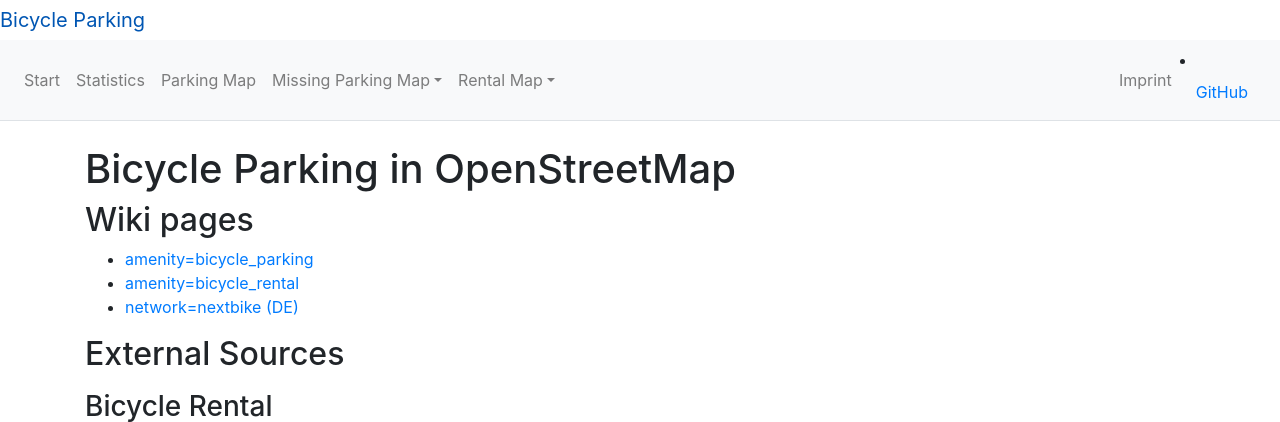
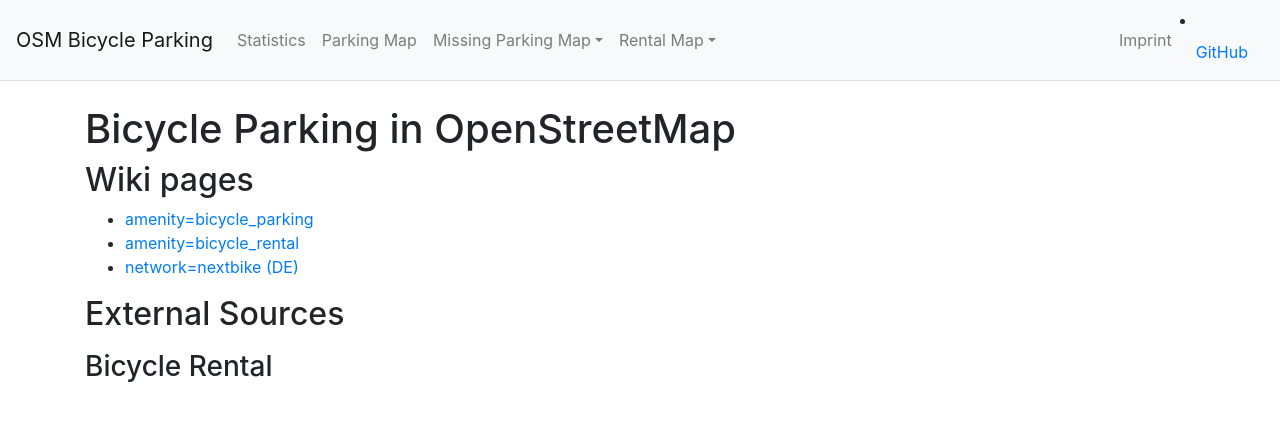
Before and after one commit to britiger/bikeparkingberlin, a Python web app: template webapp/app/templates/index.html in a window 1280 px wide. Shown: the top 422 px of the page. Run offline with Jinja, Linux system fonts and the light colour scheme; the template is opened without the code that fills it, so the values that code supplies are empty; some libraries are stand-ins or nearby versions.

Commit message:
Navbar: Move "home" link to navbar-brand
The navbar-brand had a dead link until now. A common pattern is to have it link to the home page. This way we can get rid of the start-link.

```diff
--- a/webapp/app/templates/base.html
+++ b/webapp/app/templates/base.html
@@ -12,14 +12,13 @@
   <body>
 
 {% block navbar %}
-        <a class="navbar-brand" href="#">{{ _('Bicycle Parking') }}</a>
 <nav class="navbar navbar-expand-lg navbar-light bg-light border-bottom">
+        <a class="navbar-brand" href="{{ url_for('main.index') }}">{{ _('OSM Bicycle Parking') }}</a>
         <button class="navbar-toggler" type="button" data-toggle="collapse" data-target="#mainMenu">
             <span class="navbar-toggler-icon"></span>
         </button>
         <div class="collapse navbar-collapse" id="mainMenu">
             <ul class="nav navbar-nav">
-                <li class="nav-item {% if request.endpoint=='main.index' %}active{% endif %}"><a href="{{ url_for('main.index') }}" class="nav-link">{{ _('Start') }}</a></li>
                 <li class="nav-item {% if request.endpoint=='main.statistics' %}active{% endif %}"><a href="{{ url_for('main.statistics') }}" class="nav-link">{{ _('Statistics') }}</a></li>
                 <li class="nav-item {% if request.endpoint=='main.parkingmap' %}active{% endif %}"><a href="{{ url_for('main.parkingmap') }}" class="nav-link">{{ _('Parking Map') }}</a></li>
                 <li class="nav-item dropdown {% if request.endpoint=='main.missingmap' %}active{% endif %}">
```
Also changed, not shown: webapp/app/translations/de/LC_MESSAGES/messages.po.
